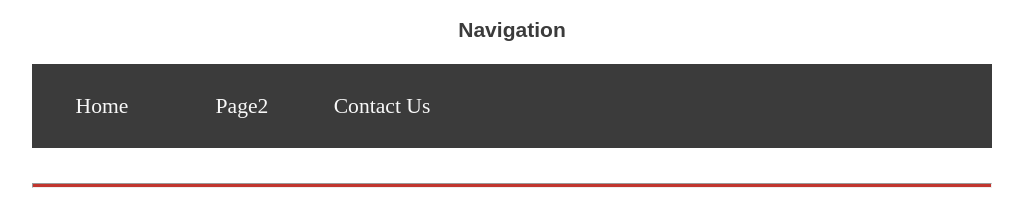
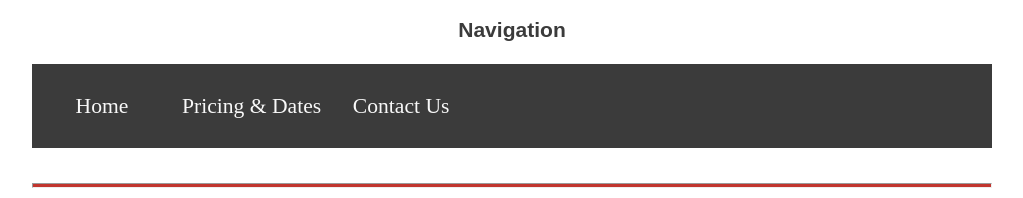
Before and after one commit to DallinSchool/wdd130, a plain HTML site: page wwr/site-plan-rafting.html in a window 1280 px wide. Shown: the part 2080-2278 px from the top of the page, without its empty margins (128-1151 px from the left). Drawn offline with Linux system fonts and the light colour scheme; a web font is replaced by a local one.

Commit message:
Adding to nav

```diff
--- a/wwr/site-plan-rafting.html
+++ b/wwr/site-plan-rafting.html
@@ -99,7 +99,7 @@
     <!-- Think about how you want your navigation bar to look. In the site-plan.css file change the colors to your colors to get the look you desire. -->
     <nav>
       <a href="#">Home</a>
-      <a href="#">Page2</a>
+      <a href="#">Pricing & Dates</a>
       <a href="#">Contact Us</a>
     </nav>
     <hr />
```
